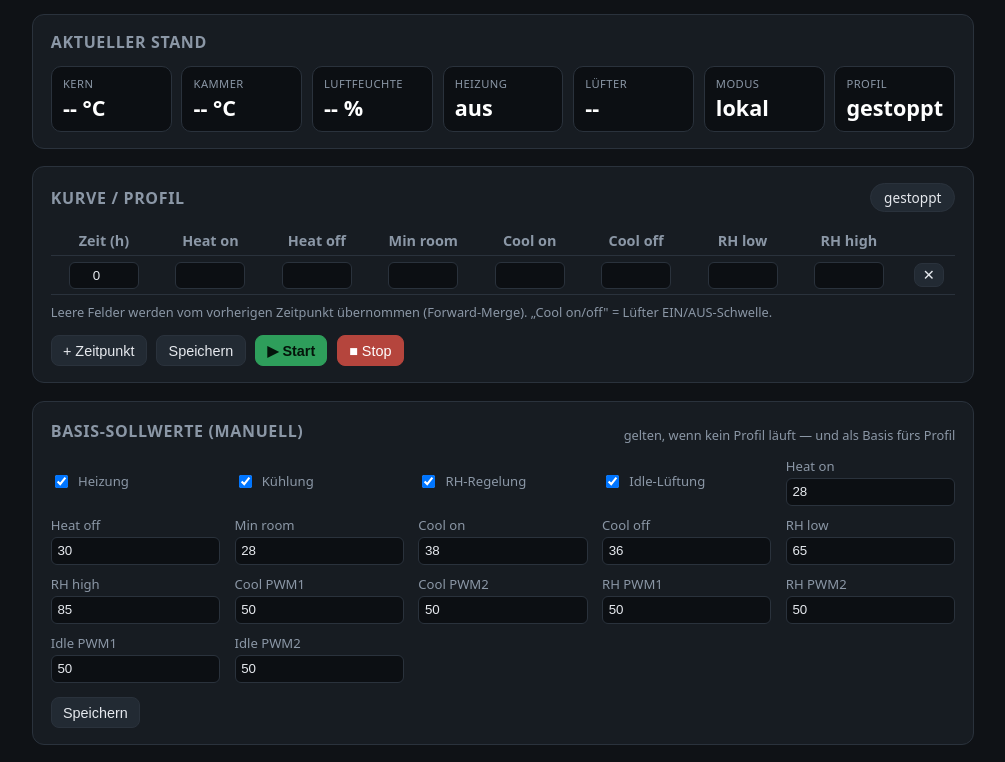
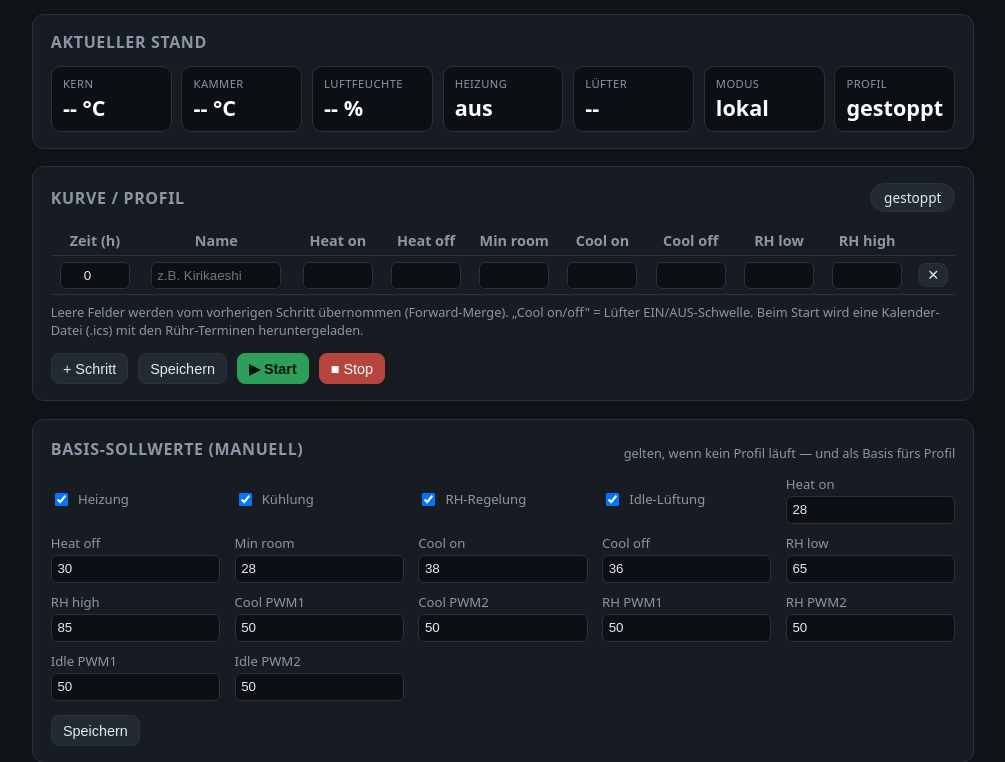
Before and after one commit to hobblefuzz/FermentiMcFermentiFace, a Flask app: page / in a window 1280 px wide. Shown: the part 538-1300 px from the top of the page, without its empty margins (137-1142 px from the left). Run offline with Flask 3, Linux system fonts and the light colour scheme; data that the repository does not hold is empty.

Commit message:
Profile steps: names + .ics calendar export on start
- curve.py: track current step name/index; expose step + started_at
- editor: 'Name' column per step (e.g. Kirikaeshi); rename Zeitpunkt->Schritt
- status now shows the current step name
- on Start: download an .ics with a VEVENT (+5min reminder) per step for
  the stir/handling schedule

Step tracking, name round-trip and ICS structure verified.

Co-Authored-By: Claude Opus 4.8 <noreply@anthropic.com>

```diff
--- a/pi/curve.py
+++ b/pi/curve.py
@@ -47,12 +47,31 @@ class Profile:
                 break
         return merged
 
+    def current_index(self):
+        """Index of the active step (last one whose offset has elapsed)."""
+        e = self.elapsed()
+        idx = -1
+        for i, p in enumerate(self.points):
+            if p.get("t", 0) <= e:
+                idx = i
+            else:
+                break
+        return idx
+
+    def current_name(self):
+        i = self.current_index()
+        if i < 0:
+            return ""
+        return self.points[i].get("name") or ("Schritt " + str(i + 1))
+
     # ------------------------------------------------------------ persist
     def to_dict(self):
         return {
-            "points":  self.points,
-            "running": self.running,
-            "elapsed": round(self.elapsed(), 1),
+            "points":     self.points,
+            "running":    self.running,
+            "elapsed":    round(self.elapsed(), 1),
+            "started_at": self.started_at,
+            "step":       self.current_name() if self.running else "",
         }
 
     def load(self, path):
--- a/pi/static/app.js
+++ b/pi/static/app.js
@@ -54,12 +54,12 @@ async function pollStatus() {
     h += tile("Heizung", t.heater ? "AN" : "aus", t.heater ? "hot" : "");
     h += tile("Lüfter", fmt(t.fan));
     h += tile("Modus", t.ext ? "extern" : "lokal");
-    h += tile("Profil", p.running ? ("läuft · " + fmtDur(p.elapsed)) : "gestoppt", p.running ? "run" : "");
+    h += tile("Profil", p.running ? ((p.step || "läuft") + " · " + fmtDur(p.elapsed)) : "gestoppt", p.running ? "run" : "");
     if (t.chamber_alarm) h += tile("Alarm", "OVERTEMP", "alarm");
     if (t.core_fault) h += tile("Alarm", "Kern-Sensor", "alarm");
     live.className = "stats";
     live.innerHTML = h;
-    profState.textContent = p.running ? ("läuft · " + fmtDur(p.elapsed)) : "gestoppt";
+    profState.textContent = p.running ? ((p.step || "läuft") + " · " + fmtDur(p.elapsed)) : "gestoppt";
     profState.className = "pill" + (p.running ? " run" : "");
   } catch (e) {
     live.className = "stats off";
@@ -229,11 +229,13 @@ canvas.addEventListener("mouseleave", hideTip);
 
 // ─────────────────────────────────────── profile editor
 function pointRow(pt) {
-  pt = pt || { t: 0, setpoints: {} };
+  pt = pt || { t: 0, name: "", setpoints: {} };
   const sp = pt.setpoints || {};
+  const nameVal = (pt.name || "").replace(/"/g, "&quot;");
   const tr = document.createElement("tr");
   tr.innerHTML =
     `<td><input type="number" step="0.5" class="pt-t" value="${(pt.t || 0) / 3600}"></td>` +
+    `<td><input type="text" class="pt-name" placeholder="z.B. Kirikaeshi" value="${nameVal}"></td>` +
     TEMP_FIELDS.map(([k]) => `<td><input type="number" step="0.1" data-k="${k}" value="${sp[k] ?? ""}"></td>`).join("") +
     `<td><button class="rm">✕</button></td>`;
   tr.querySelector(".rm").onclick = () => tr.remove();
@@ -249,11 +251,12 @@ function collectProfile() {
   const points = [];
   [...profBody.children].forEach(tr => {
     const t = (parseFloat(tr.querySelector(".pt-t").value) || 0) * 3600;
+    const name = tr.querySelector(".pt-name").value.trim();
     const sp = {};
     tr.querySelectorAll("input[data-k]").forEach(inp => {
       if (inp.value !== "") { const v = parseFloat(inp.value); if (!isNaN(v)) sp[inp.dataset.k] = v; }
     });
-    points.push({ t, setpoints: sp });
+    points.push({ t, name, setpoints: sp });
   });
   return points;
 }
@@ -263,6 +266,50 @@ async function saveProfile() {
     body: JSON.stringify({ points: collectProfile() }),
   });
   flash($("saveProf"));
+}
+
+// ─────────────────────────────────────── calendar export (.ics)
+const pad2 = n => ("0" + n).slice(-2);
+const icsTime = e => {
+  const d = new Date(e * 1000);
+  return d.getUTCFullYear() + pad2(d.getUTCMonth() + 1) + pad2(d.getUTCDate()) + "T" +
+         pad2(d.getUTCHours()) + pad2(d.getUTCMinutes()) + pad2(d.getUTCSeconds()) + "Z";
+};
+const icsEsc = s => String(s).replace(/\\/g, "\\\\").replace(/;/g, "\\;").replace(/,/g, "\\,").replace(/\n/g, "\\n");
+
+function stepDesc(p) {
+  const sp = p.setpoints || {}, parts = [];
+  if (sp.heat_lower != null || sp.heat_upper != null)
+    parts.push(`Heizen ${sp.heat_lower ?? "?"}-${sp.heat_upper ?? "?"} C`);
+  if (sp.temp_upper != null) parts.push(`Lüften ab ${sp.temp_upper} C`);
+  if (sp.rh_lower != null || sp.rh_upper != null)
+    parts.push(`RH ${sp.rh_lower ?? "?"}-${sp.rh_upper ?? "?"} %`);
+  return "Reis umrühren / Feuchte verteilen." + (parts.length ? " Sollwerte: " + parts.join(", ") : "");
+}
+
+function buildICS(points, startEpoch) {
+  let ics = "BEGIN:VCALENDAR\r\nVERSION:2.0\r\n" +
+            "PRODID:-//FermentiMcFermentiFace//Koji//DE\r\nCALSCALE:GREGORIAN\r\n";
+  points.forEach((p, i) => {
+    const title = p.name || ("Schritt " + (i + 1));
+    ics += "BEGIN:VEVENT\r\n" +
+      "UID:koji-" + startEpoch + "-" + i + "@fermentimcfermentiface\r\n" +
+      "DTSTAMP:" + icsTime(startEpoch) + "\r\n" +
+      "DTSTART:" + icsTime(startEpoch + (p.t || 0)) + "\r\n" +
+      "DURATION:PT15M\r\n" +
+      "SUMMARY:" + icsEsc("Koji: " + title) + "\r\n" +
+      "DESCRIPTION:" + icsEsc(stepDesc(p)) + "\r\n" +
+      "BEGIN:VALARM\r\nTRIGGER:-PT5M\r\nACTION:DISPLAY\r\n" +
+      "DESCRIPTION:" + icsEsc("Koji: " + title) + "\r\nEND:VALARM\r\n" +
+      "END:VEVENT\r\n";
+  });
+  return ics + "END:VCALENDAR\r\n";
+}
+
+function download(name, text, mime) {
+  const url = URL.createObjectURL(new Blob([text], { type: mime }));
+  const a = document.createElement("a"); a.href = url; a.download = name; a.click();
+  setTimeout(() => URL.revokeObjectURL(url), 1500);
 }
 
 // ─────────────────────────────────────── manual setpoints
@@ -295,7 +342,13 @@ async function saveManual() {
 // ─────────────────────────────────────── wiring + loops
 $("addPoint").onclick = () => profBody.appendChild(pointRow());
 $("saveProf").onclick = saveProfile;
-$("startProf").onclick = async () => { await saveProfile(); await fetch("/api/profile/start", { method: "POST" }); pollStatus(); };
+$("startProf").onclick = async () => {
+  await saveProfile();
+  const d = await (await fetch("/api/profile/start", { method: "POST" })).json();
+  pollStatus();
+  const startEpoch = d.started_at || (Date.now() / 1000);
+  if (d.points && d.points.length) download("koji-profil.ics", buildICS(d.points, startEpoch), "text/calendar");
+};
 $("stopProf").onclick = async () => { await fetch("/api/profile/stop", { method: "POST" }); pollStatus(); };
 $("saveManual").onclick = saveManual;
 
--- a/pi/static/style.css
+++ b/pi/static/style.css
@@ -61,6 +61,7 @@ th, td { padding:.35rem .3rem; text-align:center; border-bottom:1px solid var(--
 th { color:var(--dim); font-weight:600; }
 #profBody input { width:100%; max-width:70px; background:#0c0f13; border:1px solid var(--line);
   color:var(--fg); border-radius:6px; padding:.3rem; text-align:center; }
+#profBody input.pt-name { max-width:130px; text-align:left; }
 #profBody button { padding:.2rem .5rem; }
 
 .grid { display:grid; grid-template-columns:repeat(auto-fill, minmax(150px,1fr)); gap:.6rem .9rem; }
--- a/pi/templates/index.html
+++ b/pi/templates/index.html
@@ -52,7 +52,7 @@
     <table id="profTable">
       <thead>
         <tr>
-          <th>Zeit (h)</th>
+          <th>Zeit (h)</th><th>Name</th>
           <th>Heat on</th><th>Heat off</th><th>Min room</th>
           <th>Cool on</th><th>Cool off</th>
           <th>RH low</th><th>RH high</th><th></th>
@@ -60,10 +60,11 @@
       </thead>
       <tbody id="profBody"></tbody>
     </table>
-    <p class="hint">Leere Felder werden vom vorherigen Zeitpunkt übernommen (Forward-Merge).
-       „Cool on/off" = Lüfter EIN/AUS-Schwelle.</p>
+    <p class="hint">Leere Felder werden vom vorherigen Schritt übernommen (Forward-Merge).
+       „Cool on/off" = Lüfter EIN/AUS-Schwelle. Beim Start wird eine
+       Kalender-Datei (.ics) mit den Rühr-Terminen heruntergeladen.</p>
     <div class="btns">
-      <button id="addPoint">+ Zeitpunkt</button>
+      <button id="addPoint">+ Schritt</button>
       <button id="saveProf">Speichern</button>
       <button id="startProf" class="go">▶ Start</button>
       <button id="stopProf" class="stop">■ Stop</button>
```
